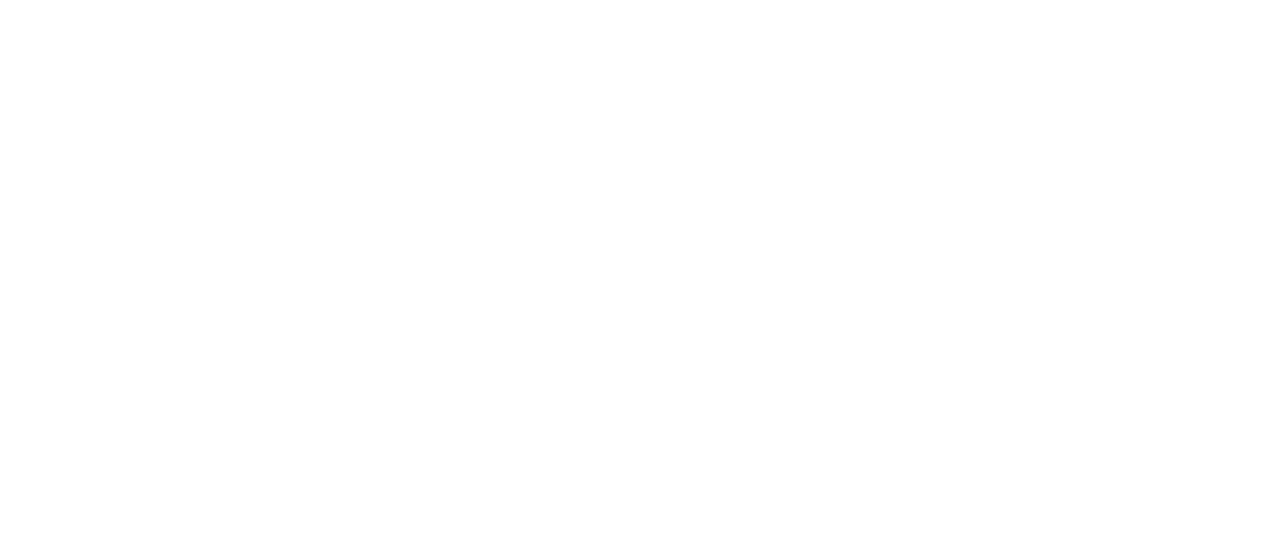
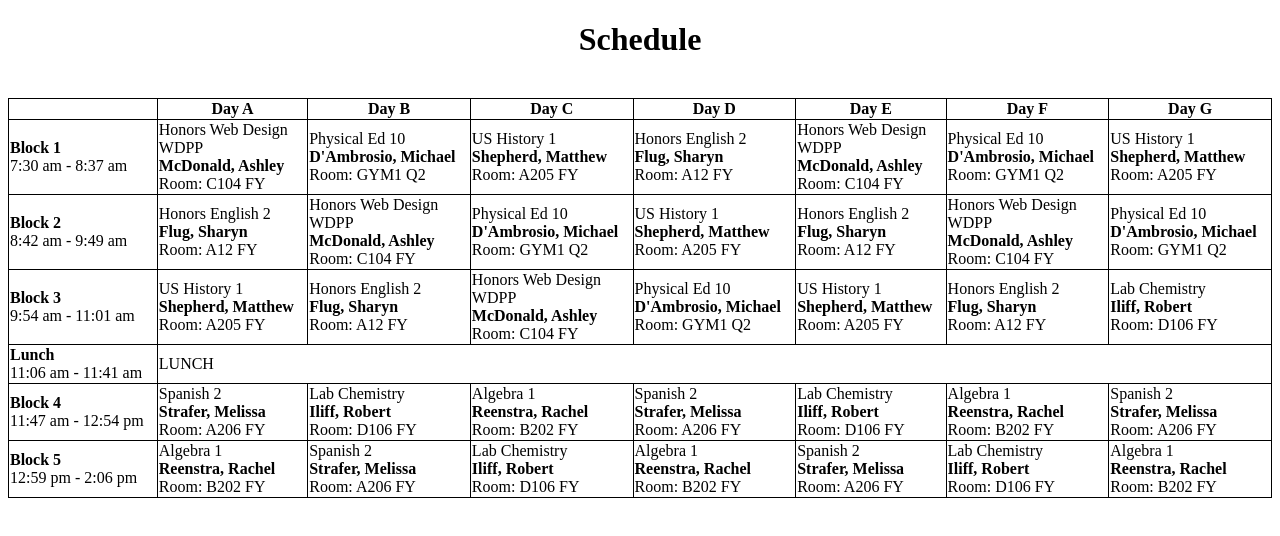
Before and after one commit to roselyntorres/School-Schedule, a plain HTML site: page index.html in a window 1280 px wide. Drawn offline with Linux system fonts and the light colour scheme.

Commit message:
finish importing rest of schedule

```diff
--- a/index.html
+++ b/index.html
@@ -3,9 +3,184 @@
 <head>
     <meta charset="UTF-8">
     <meta name="viewport" content="width=device-width, initial-scale=1.0">
-    <title>2023-2024 School Schedule</title>
+    <title>2023-2024 Schedule</title>
+    <style>
+        table, th, td {
+            border: 1px solid black;
+           border-collapse:collapse;
+        }
+        table {
+            width: 100%;
+            min-height: 300px;
+        }
+        h1 {
+            text-align: center;
+        }
+    </style>
 </head>
 <body>
+    <h1>Schedule</h1>
+    <!-- 7 Rows -->
+    <!-- 8 Columns -->
+    <table>
+        <tr>
+            <th></th> <!--This one stays empty-->
+            <th>Day A</th>
+            <th>Day B</th>
+            <th>Day C</th>
+            <th>Day D</th>
+            <th>Day E</th>
+            <th>Day F</th>
+            <th>Day G</th>
 
+        </tr>
+        <tr>
+            <td><b>Block 1 </b><br> 7:30 am - 8:37 am</td>
+            <br>
+            <td>Honors Web Design
+                <br>WDPP
+                <br><b>McDonald, Ashley</b>
+               <br> Room: C104 FY</td>
+            <td>
+                Physical Ed 10
+                <br><b>D'Ambrosio, Michael</b>
+                <br>Room: GYM1 Q2</td>
+            <td>US History 1 <br>
+                <b>Shepherd, Matthew</b>
+              <br>  Room: A205 FY</td>
+            <td>
+                Honors English 2
+                <br>
+                <b>Flug, Sharyn</b>
+                <br>Room: A12 FY</td>
+            <td>Honors Web Design
+                <br>WDPP
+                <br><b>McDonald, Ashley</b>
+               <br> Room: C104 FY</td>
+            <td>Physical Ed 10
+                <br><b>D'Ambrosio, Michael</b>
+                <br>Room: GYM1 Q2</td>
+            <td>US History 1 <br>
+                <b>Shepherd, Matthew</b>
+              <br>  Room: A205 FY</td>
+        </tr>
+        <tr>
+            <td><b>Block 2 </b><br> 8:42 am - 9:49 am</td>
+            <td> Honors English 2
+                <br>
+                <b>Flug, Sharyn</b>
+                <br>Room: A12 FY</td>
+            <td>Honors Web Design
+                <br>WDPP
+                <br><b>McDonald, Ashley</b>
+               <br> Room: C104 FY</td>
+            <td>Physical Ed 10
+                <br><b>D'Ambrosio, Michael</b>
+                <br>Room: GYM1 Q2</td>
+            <td>US History 1 <br>
+                <b>Shepherd, Matthew</b>
+              <br>  Room: A205 FY</td>
+            <td> Honors English 2
+                <br>
+                <b>Flug, Sharyn</b>
+                <br>Room: A12 FY</td>
+            <td>Honors Web Design
+                <br>WDPP
+                <br><b>McDonald, Ashley</b>
+               <br> Room: C104 FY</td>
+            <td>Physical Ed 10
+                <br><b>D'Ambrosio, Michael</b>
+                <br>Room: GYM1 Q2</td>
+        </tr>
+        <tr>
+            <td><b>Block 3</b> <br> 9:54 am - 11:01 am</td>
+            <td>US History 1 <br>
+                <b>Shepherd, Matthew</b>
+              <br>  Room: A205 FY</td>
+            <td> Honors English 2
+                <br>
+                <b>Flug, Sharyn</b>
+                <br>Room: A12 FY</td>
+            <td>Honors Web Design
+                <br>WDPP
+                <br><b>McDonald, Ashley</b>
+               <br> Room: C104 FY</td>
+            <td>Physical Ed 10
+                <br><b>D'Ambrosio, Michael</b>
+                <br>Room: GYM1 Q2</td>
+            <td>US History 1 <br>
+                <b>Shepherd, Matthew</b>
+              <br>  Room: A205 FY</td>
+            <td> Honors English 2
+                <br>
+                <b>Flug, Sharyn</b>
+                <br>Room: A12 FY</td>
+            <td> Lab Chemistry
+                <br> <b> Iliff, Robert</b>
+                 <br>Room: D106 FY</td>
+        </tr>
+        <tr>
+            <td> <b>Lunch</b><br> 11:06 am - 11:41 am</td>
+            <td colspan="7">LUNCH</td>
+
+        </tr>
+        <tr>
+            <td><b>Block 4</b> <br> 11:47 am - 12:54 pm</td>
+            <td>
+                Spanish 2
+                <br> <b>Strafer, Melissa</b>
+               <br> Room: A206 FY</td>
+            <td> Lab Chemistry
+                <br> <b> Iliff, Robert</b>
+                 <br>Room: D106 FY</td>
+            <td>Algebra 1
+                <br>
+                <b>Reenstra, Rachel</b>
+                <br>Room: B202 FY</td>
+            <td>Spanish 2
+                <br> <b>Strafer, Melissa</b>
+               <br> Room: A206 FY</td>
+            <td>
+                Lab Chemistry
+               <br> <b> Iliff, Robert</b>
+                <br>Room: D106 FY</td>
+            <td>Algebra 1
+                <br>
+                <b>Reenstra, Rachel</b>
+                <br>Room: B202 FY</td>
+            <td>Spanish 2
+                <br> <b>Strafer, Melissa</b>
+               <br> Room: A206 FY</td>
+        </tr>
+        <tr>
+            <td><b>Block 5</b> <br> 12:59 pm - 2:06 pm</td>
+            <td>
+                Algebra 1
+                <br>
+                <b>Reenstra, Rachel</b>
+                <br>Room: B202 FY</td>
+            <td>Spanish 2
+                <br> <b>Strafer, Melissa</b>
+               <br> Room: A206 FY</td>
+            <td> Lab Chemistry
+                <br> <b> Iliff, Robert</b>
+                 <br>Room: D106 FY</td>
+            <td>Algebra 1
+                <br>
+                <b>Reenstra, Rachel</b>
+                <br>Room: B202 FY</td>
+            <td>Spanish 2
+                <br> <b>Strafer, Melissa</b>
+               <br> Room: A206 FY</td>
+            <td> Lab Chemistry
+                <br> <b> Iliff, Robert</b>
+                 <br>Room: D106 FY</td>
+            <td>Algebra 1
+                <br>
+                <b>Reenstra, Rachel</b>
+                <br>Room: B202 FY</td>
+        </tr>
+
+    </table>
 </body>
 </html>
```
